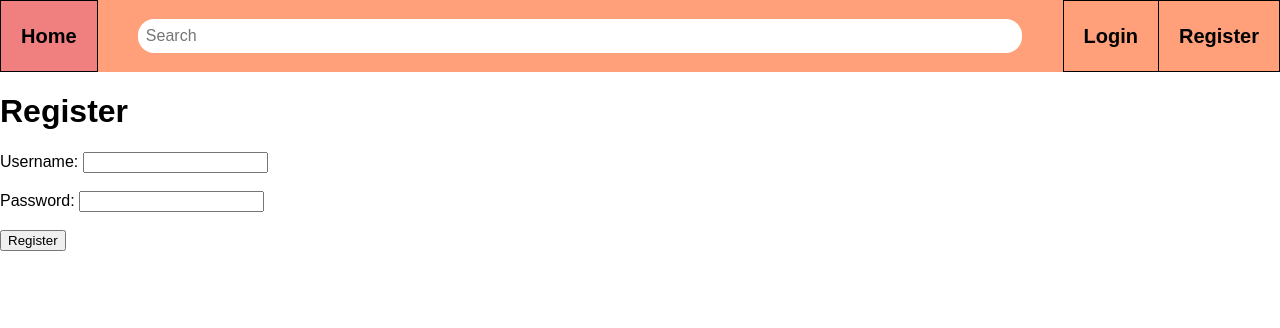
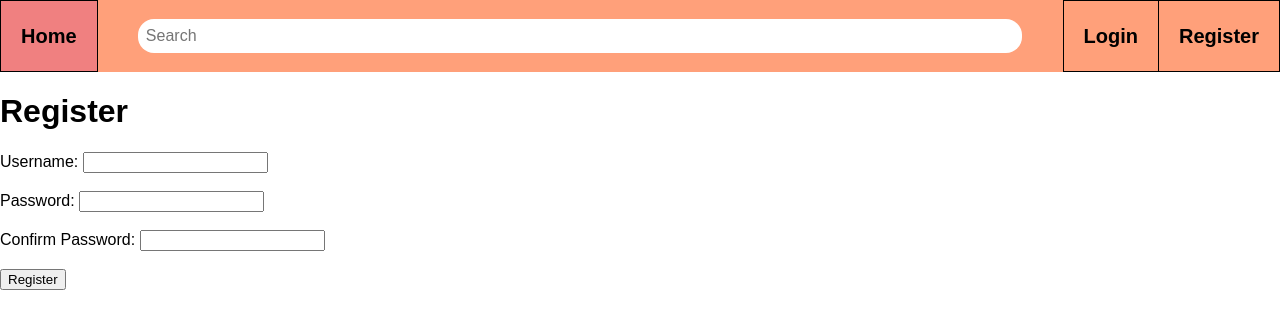
Before and after one commit to Kerkko00/vue-project, a Vue app in the folder app/: page /register in a window 1280 px wide. Shown: the top 328 px of the page. Built offline with nearby package versions, Linux system fonts and the light colour scheme.

Commit message:
Added confirm password function to Register.vue and forced signout when login token expires

```diff
--- a/app/src/components/Register.vue
+++ b/app/src/components/Register.vue
@@ -1,14 +1,17 @@
 <template>
   <div>
     <h1>Register</h1>
-  <form>
+    <form @submit.prevent="register">
       <label for="username">Username: </label>
-    <input type="text" id="username" name="username" v-model="username"/>
+      <input type="text" id="username" name="username" v-model="username" required/>
       <br><br>
       <label for="password">Password: </label>
-    <input type="password" id="password" name="password" v-model="password"/>
+      <input type="password" id="password" name="password" pattern=".{6,}" v-model="password" required/>
       <br><br>
-    <button type="submit" class="button" @click.prevent="register">Register</button>
+      <label for="confirmPassword">Confirm Password: </label>
+      <input type="password" id="confirmPassword" name="confirmPassword" required/>
+      <br><br>
+      <input type="submit" class="button" value="Register">
     </form>
   </div>
 </template>
@@ -27,6 +30,8 @@ export default {
       let myHeaders = new Headers();
       myHeaders.append("Content-Type", "application/x-www-form-urlencoded");
 
+      let confirmPassword = document.getElementById('confirmPassword')
+      if (this.password === confirmPassword.value) {
         let urlencoded = new URLSearchParams();
         urlencoded.append("username", this.username);
         urlencoded.append("password", this.password);
@@ -48,6 +53,9 @@ export default {
             })
             .then(result => console.log(result))
             .catch(error => console.log('error', error));
+      } else {
+        alert("Passwords don't match")
+      }
     }
   }
 }
```
Lines whose indentation alone changed are shown as unchanged.
